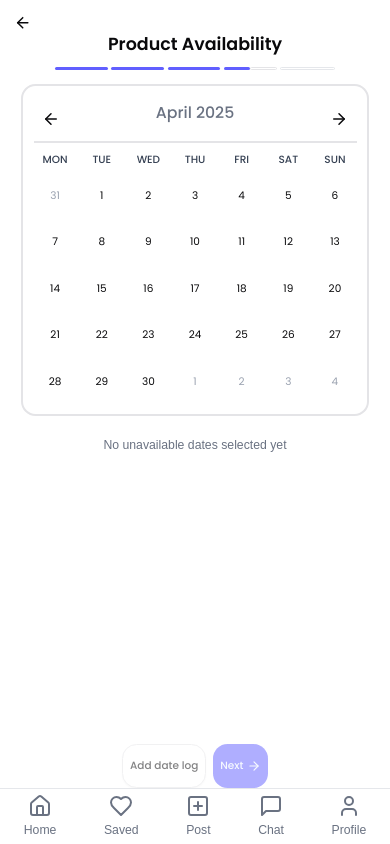
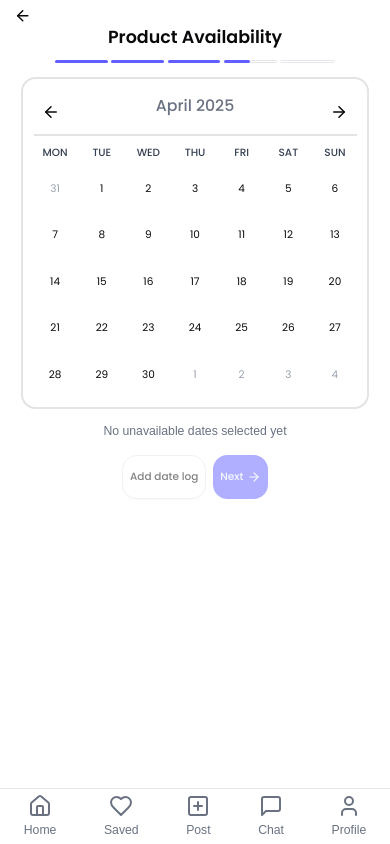
Before and after one commit to RitoG09/assignment-renit, a Next.js app in the folder frontend/: page /availability in a window 390 px wide. Built offline with nearby package versions, Linux system fonts and the light colour scheme.

Commit message:
localstorage implement

```diff
--- a/frontend/src/app/availability/page.tsx
+++ b/frontend/src/app/availability/page.tsx
@@ -1,6 +1,6 @@
 "use client";
 
-import React, { useState, useRef } from "react";
+import React, { useState, useRef, useEffect } from "react";
 import Calendar from "@/components/Calendar";
 import { Button } from "@/components/ui/button";
 import { ArrowLeft, ArrowRight, Loader2 } from "lucide-react";
@@ -28,8 +28,25 @@ function Availability() {
     null
   );
 
+  useEffect(() => {
+    const savedRanges = localStorage.getItem("dateRanges");
+    if (savedRanges) {
+      try {
+        const parsedRanges = JSON.parse(savedRanges).map((range: any) => ({
+          startDate: new Date(range.startDate),
+          endDate: new Date(range.endDate),
+        }));
+        setDateRanges(parsedRanges);
+      } catch (error) {
+        console.error("Error parsing saved date ranges:", error);
+      }
+    }
+  }, []);
+
   const handleDateSelect = (ranges: DateRange[]) => {
     setDateRanges(ranges);
+    // Save to localStorage whenever dates are updated
+    localStorage.setItem("dateRanges", JSON.stringify(ranges));
     console.log("Selected date ranges:", ranges);
   };
 
@@ -91,11 +108,10 @@ function Availability() {
   };
 
   return (
-    <div className="flex flex-col min-h-[calc(100vh-4rem)]">
-      {" "}
-      {/* Subtract navbar height */}
+    <div className="flex flex-col">
+      {/* Suavbar height */}
       <div className="flex-1">
-        <div className="w-full max-w-2xl mx-auto py-4 sm:py-8 px-4">
+        <div className="w-full max-w-2xl mx-auto py-2 sm:py-8 px-4">
           {/* {Header Section} */}
           <div>
             <Link href="https://assignment-renit.onrender.com/post">
@@ -128,10 +144,11 @@ function Availability() {
             onDateSelect={handleDateSelect}
             onRangeSelect={handleRangeSelect}
             ref={calendarRef}
+            initialDateRanges={dateRanges}
           />
         </div>
       </div>
-      {/* {Button section} - Fixed at bottom above navbar */}
+      {/* {Button section}*/}
       <div className="flex flex-row justify-center gap-2 sm:gap-5 px-4 max-w-2xl mx-auto">
         <Button
           variant="outline"
--- a/frontend/src/components/Calendar.tsx
+++ b/frontend/src/components/Calendar.tsx
@@ -1,7 +1,7 @@
 "use client";
 
 import { Poppins } from "next/font/google";
-import React, { useState } from "react";
+import React, { useState, useEffect } from "react";
 import {
   format,
   startOfMonth,
@@ -34,20 +34,29 @@ interface DateRange {
 interface CalendarProps {
   onDateSelect?: (dateRanges: DateRange[]) => void;
   onRangeSelect?: (range: DateRange | null) => void;
+  initialDateRanges?: DateRange[];
 }
 
 const Calendar = React.forwardRef<
   { addCurrentSelection: () => boolean },
   CalendarProps
->(({ onDateSelect, onRangeSelect }, ref) => {
+>(({ onDateSelect, onRangeSelect, initialDateRanges }, ref) => {
   const [currentMonth, setCurrentMonth] = useState(new Date());
   const [selectedFirstDate, setSelectedFirstDate] = useState<Date | null>(null);
   const [selectedLastDate, setSelectedLastDate] = useState<Date | null>(null);
   const [isSelectingRange, setIsSelectingRange] = useState(false);
-  const [dateRanges, setDateRanges] = useState<DateRange[]>([]);
+  const [dateRanges, setDateRanges] = useState<DateRange[]>(
+    initialDateRanges || []
+  );
   const [currentSelection, setCurrentSelection] = useState<DateRange | null>(
     null
   );
+
+  useEffect(() => {
+    if (initialDateRanges) {
+      setDateRanges(initialDateRanges);
+    }
+  }, [initialDateRanges]);
 
   // Dates blocking mech
   const isRangeOverlap = (
@@ -335,19 +344,16 @@ const Calendar = React.forwardRef<
         {renderDays()}
         {renderCells()}
       </div>
-      <div className="px-2 sm:container mx-auto py-4 sm:py-8">
-        {/* {isSelectingRange && selectedFirstDate ? (
-          <div className="mt-2 sm:mt-4 text-xs sm:text-sm text-center text-blue-500">
-            Select end date to complete the range
-          </div>
-        ) : currentSelection ? (
-          <div className="mt-2 sm:mt-4 text-xs sm:text-sm text-center text-blue-500">
-            Click &quot;Add date log&quot; to save this range
-          </div>
-        ) : null} */}
-        {/* {renderUnavailabilityList()} */}
-        {/* Here's where we limit the height of the unavailability list */}
-        <div className="max-h-[20vh] overflow-y-auto">
+      <div
+        className={`px-2 sm:container mx-auto ${
+          dateRanges.length > 0 ? "py-4 sm:py-8" : "py-2 sm:py-4"
+        }`}
+      >
+        <div
+          className={`overflow-y-auto ${
+            dateRanges.length > 0 ? "max-h-[20vh]" : "max-h-fit"
+          }`}
+        >
           {renderUnavailabilityList()}
         </div>
       </div>
```
